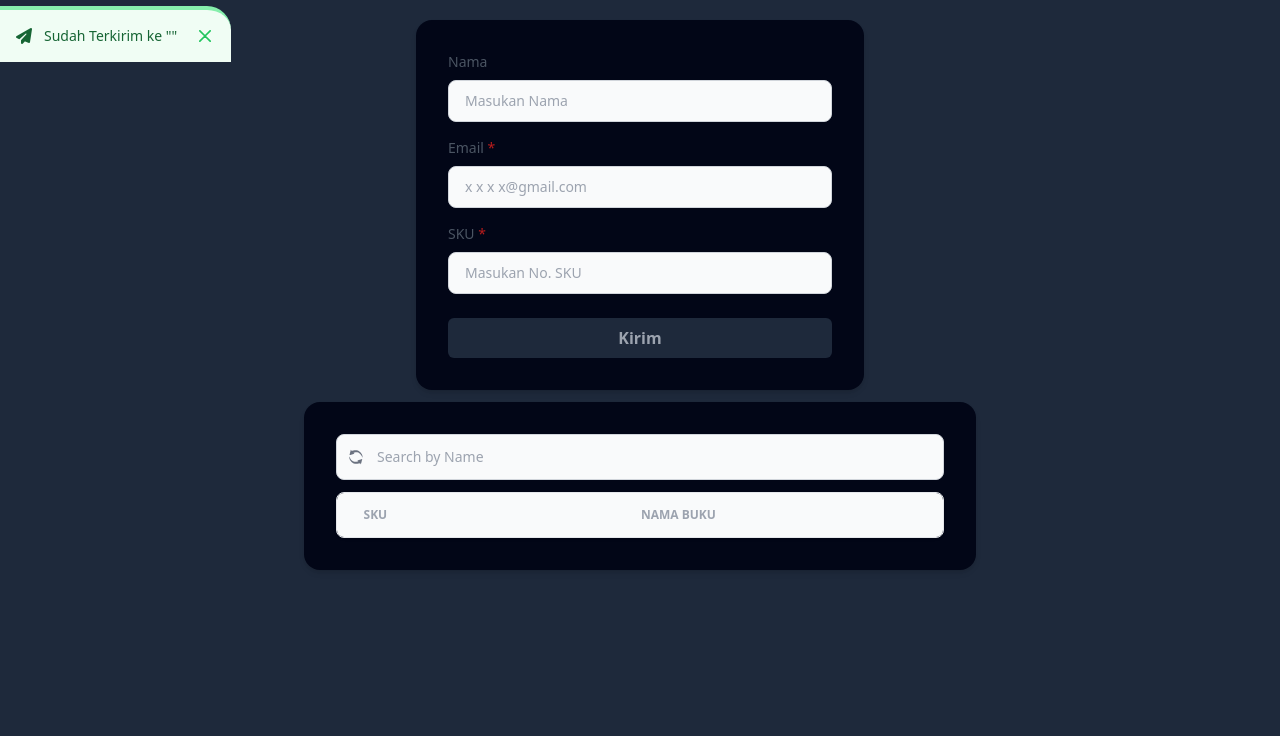
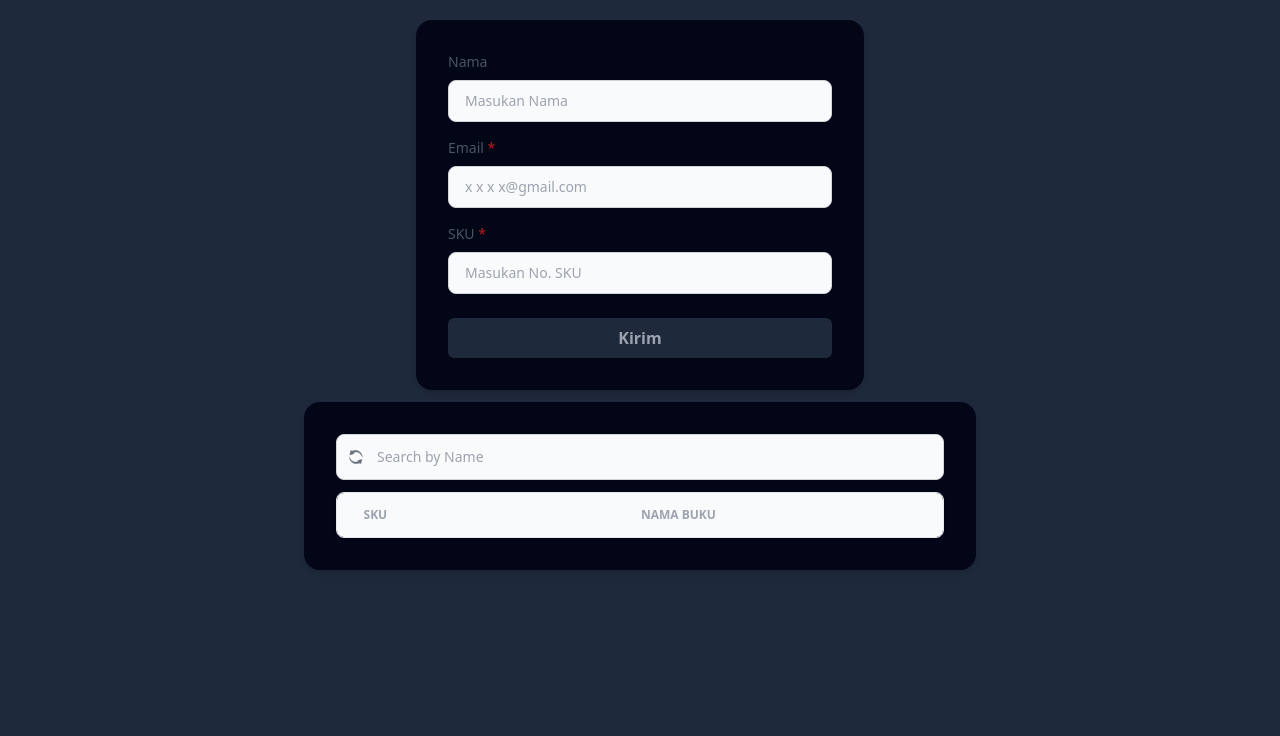
Before and after one commit to Zunnazif/zunnaclient, a website with bundled scripts: page index.html in a window 1280 px wide. Shown: the part 64-800 px from the top of the page. Built offline with nearby package versions, Linux system fonts and the light colour scheme.

```diff
--- a/index.html
+++ b/index.html
@@ -75,7 +75,7 @@
         </div>
     </div>
 
-    <div id="alert-border" class="flex fixed  items-center p-4 mt-1.5 text-green-800 border-t-4 border-green-300 bg-green-50 dark:text-green-400 dark:bg-gray-900 dark:border-green-800 rounded-tr-3xl" role="alert">
+    <div id="alert-border" class="flex fixed hidden items-center p-4 mt-1.5 text-green-800 border-t-4 border-green-300 bg-green-50 dark:text-green-400 dark:bg-gray-900 dark:border-green-800 rounded-tr-3xl" role="alert">
         <i class="fa-solid fa-paper-plane"></i>
         <div class="ms-3 text-sm font-medium pr-3">
           Sudah Terkirim ke "<span id="sending" class="font-bold"></span>"
```
